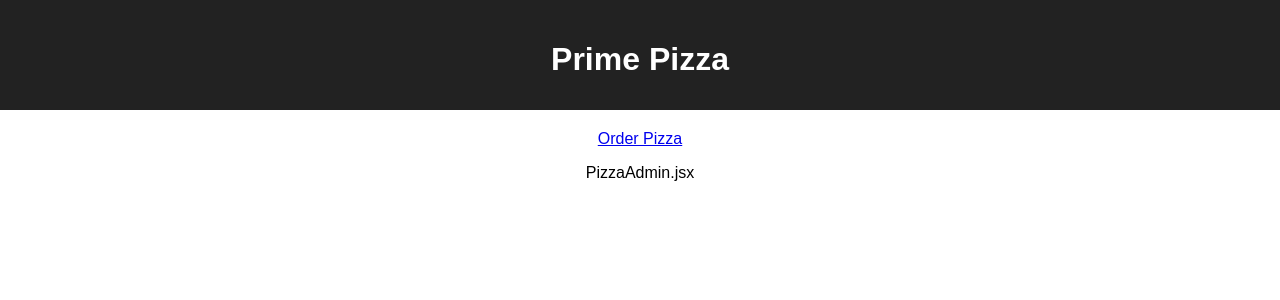
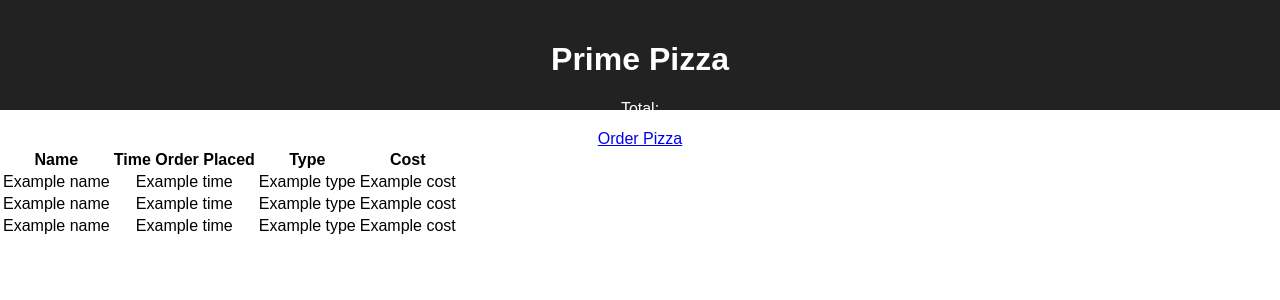
Before and after one commit to usernotfound6/edux-pizza-parlor-official, a React (Create React App) app: page /#/admin in a window 1280 px wide. Shown: the top 300 px of the page. Built offline with nearby package versions, Linux system fonts and the light colour scheme.

Commit message:
wrote dummy text for Header.jsx and PizzaAdmin.jsx

```diff
--- a/src/components/Header/Header.jsx
+++ b/src/components/Header/Header.jsx
@@ -1,9 +1,16 @@
 function Header() {
 
     return(<>
-         <header className='App-header'>
-        <h1 className='App-title'>Prime Pizza</h1>
-      </header>
+        <header className='App-header'>
+
+            <h1 className='App-title'>Prime Pizza</h1>
+
+            {/* Would be nice to add a little shopping cart icon here */}
+            <p>Total:
+                {/* This total will be updated with a variable at some point */}
+                <p className="total">$32.00</p>
+            </p>
+        </header>
 
     </>)
 }
--- a/src/components/PizzaAdmin/PizzaAdmin.jsx
+++ b/src/components/PizzaAdmin/PizzaAdmin.jsx
@@ -1,7 +1,40 @@
 function PizzaAdmin() {
 
-    return(<>
-        <p>PizzaAdmin.jsx</p>
+    return (<>
+        <table>
+            <thead>
+                <tr>
+                    <th>Name</th>
+                    <th>Time Order Placed</th>
+                    <th>Type</th>
+                    <th>Cost</th>
+                </tr>
+            </thead>
+
+            {/* Table rows will be written in a component called PizzaAdminItem.jsx or something. We can use .map to get an item component for each previous order. -noel */}
+            {/* Data for order history will likely come from Database -noel */}
+            <tr>
+                <td>Example name</td>
+                <td>Example time</td>
+                <td>Example type</td>
+                <td>Example cost</td>
+            </tr>
+
+            <tr>
+                <td>Example name</td>
+                <td>Example time</td>
+                <td>Example type</td>
+                <td>Example cost</td>
+            </tr>
+
+            <tr>
+                <td>Example name</td>
+                <td>Example time</td>
+                <td>Example type</td>
+                <td>Example cost</td>
+            </tr>
+
+        </table>
     </>)
 }
 
```
